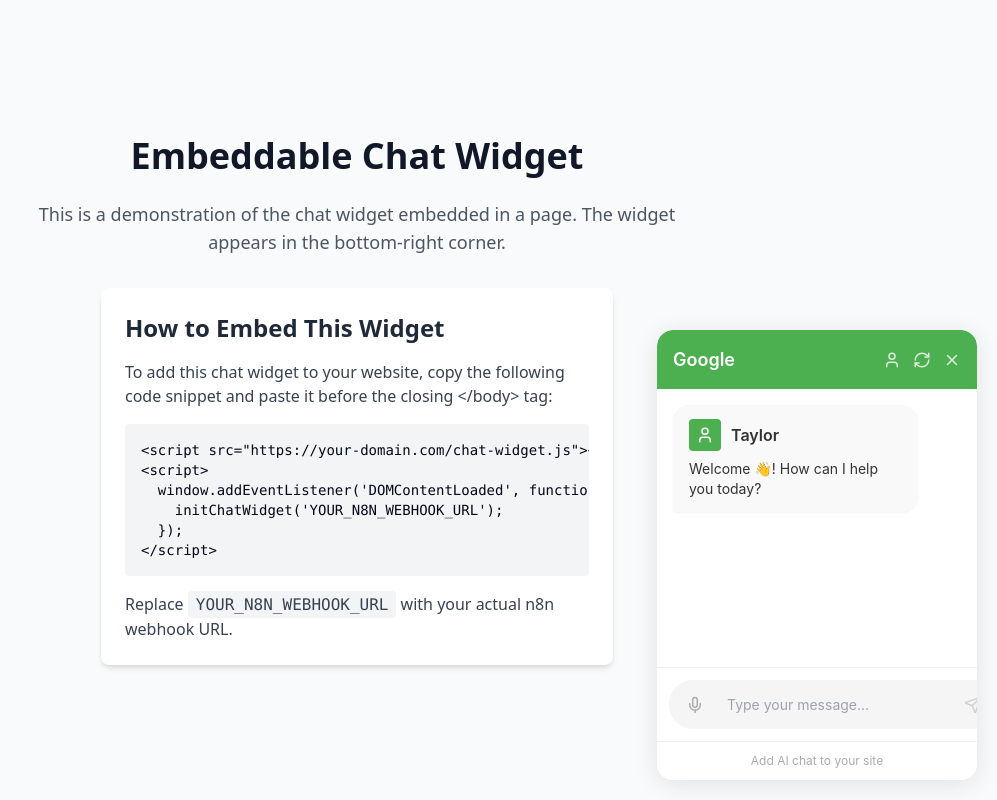
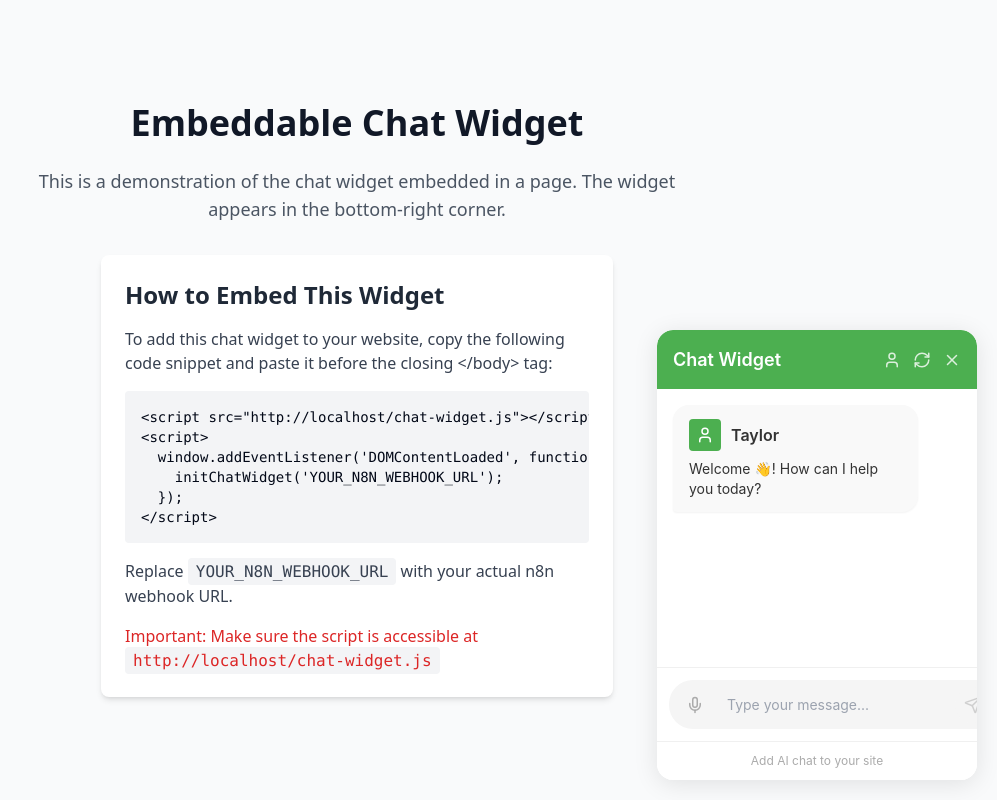
Before and after one commit to lmtham/chatty-widget-factory, a React (Vite) app: page / in a window 1280 px wide. Both pictures are taken after a click on the element 1230 px from the left and 750 px from the top of the page. Shown: the whole page, without its empty margins (283-1280 px from the left). Built offline with nearby package versions, Linux system fonts and the light colour scheme.

Commit message:
Fix: Chat widget not appearing
Fixes the issue where the chat widget was not appearing on the website when the embed script was used.

```diff
--- a/src/components/ChatWidget/ChatHeader.tsx
+++ b/src/components/ChatWidget/ChatHeader.tsx
@@ -9,7 +9,7 @@ interface ChatHeaderProps {
 const ChatHeader: React.FC<ChatHeaderProps> = ({ handleClose }) => {
   return (
     <div className="chat-widget-header">
-      <div className="chat-widget-title">Google</div>
+      <div className="chat-widget-title">Chat Widget</div>
       <div className="chat-widget-controls">
         <User className="chat-widget-control-icon" />
         <RefreshCw className="chat-widget-control-icon" />
--- a/src/pages/Index.tsx
+++ b/src/pages/Index.tsx
@@ -5,6 +5,9 @@ import ChatWidget from '@/components/ChatWidget';
 const Index = () => {
   // This is a placeholder for the n8n webhook URL that you'll replace later
   const n8nWebhookURL = 'YOUR_N8N_WEBHOOK_URL';
+
+  // Get the current domain for use in the embed script example
+  const currentDomain = window.location.origin;
 
   return (
     <div className="min-h-screen flex flex-col items-center justify-center bg-gray-50 px-4">
@@ -20,15 +23,18 @@ const Index = () => {
           To add this chat widget to your website, copy the following code snippet and paste it before the closing &lt;/body&gt; tag:
         </p>
         <pre className="bg-gray-100 p-4 rounded overflow-x-auto text-sm mb-4">
-          {`<script src="https://your-domain.com/chat-widget.js"></script>
+          {`<script src="${currentDomain}/chat-widget.js"></script>
 <script>
   window.addEventListener('DOMContentLoaded', function() {
     initChatWidget('YOUR_N8N_WEBHOOK_URL');
   });
 </script>`}
         </pre>
-        <p className="text-gray-700">
+        <p className="text-gray-700 mb-4">
           Replace <code className="bg-gray-100 px-2 py-1 rounded">YOUR_N8N_WEBHOOK_URL</code> with your actual n8n webhook URL.
+        </p>
+        <p className="text-red-600 font-medium">
+          Important: Make sure the script is accessible at <code className="bg-gray-100 px-2 py-1 rounded">{currentDomain}/chat-widget.js</code>
         </p>
       </div>
 
```
